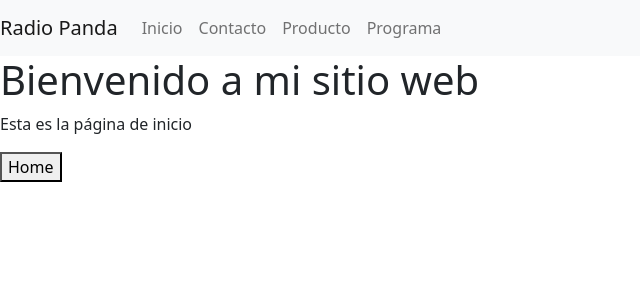
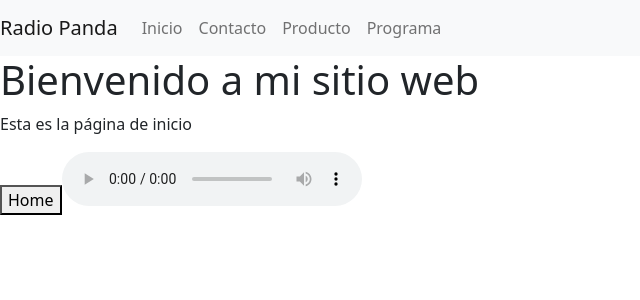
Before and after one commit to Mattai16/Desarollo-de-Software-EQ-D, a React (Create React App) app in the folder DjangoCRUD/front-end/: page /Inicio in a window 1280 px wide. Shown: the top 300 px of the page, without its empty margins (0-640 px from the left). Built offline with nearby package versions, Linux system fonts and the light colour scheme; no server answers.

Commit message:
Reproductor agregado

```diff
--- a/DjangoCRUD/front-end/src/components/HomePage.js
+++ b/DjangoCRUD/front-end/src/components/HomePage.js
@@ -6,6 +6,12 @@ function HomePage() {
       <h1>Bienvenido a mi sitio web</h1>
       <p>Esta es la página de inicio</p>
       <button>Home</button>
+      <audio controls>
+       <source src="https://stream-42.zeno.fm/dinseg38t5suv?zs=Qx7iMRLeRzSGllcJJv1Trw" type="audio/mpeg"></source>
+      Your browser does not support the audio element.
+      </audio>
+
+
     </div>
   );
 }
```
